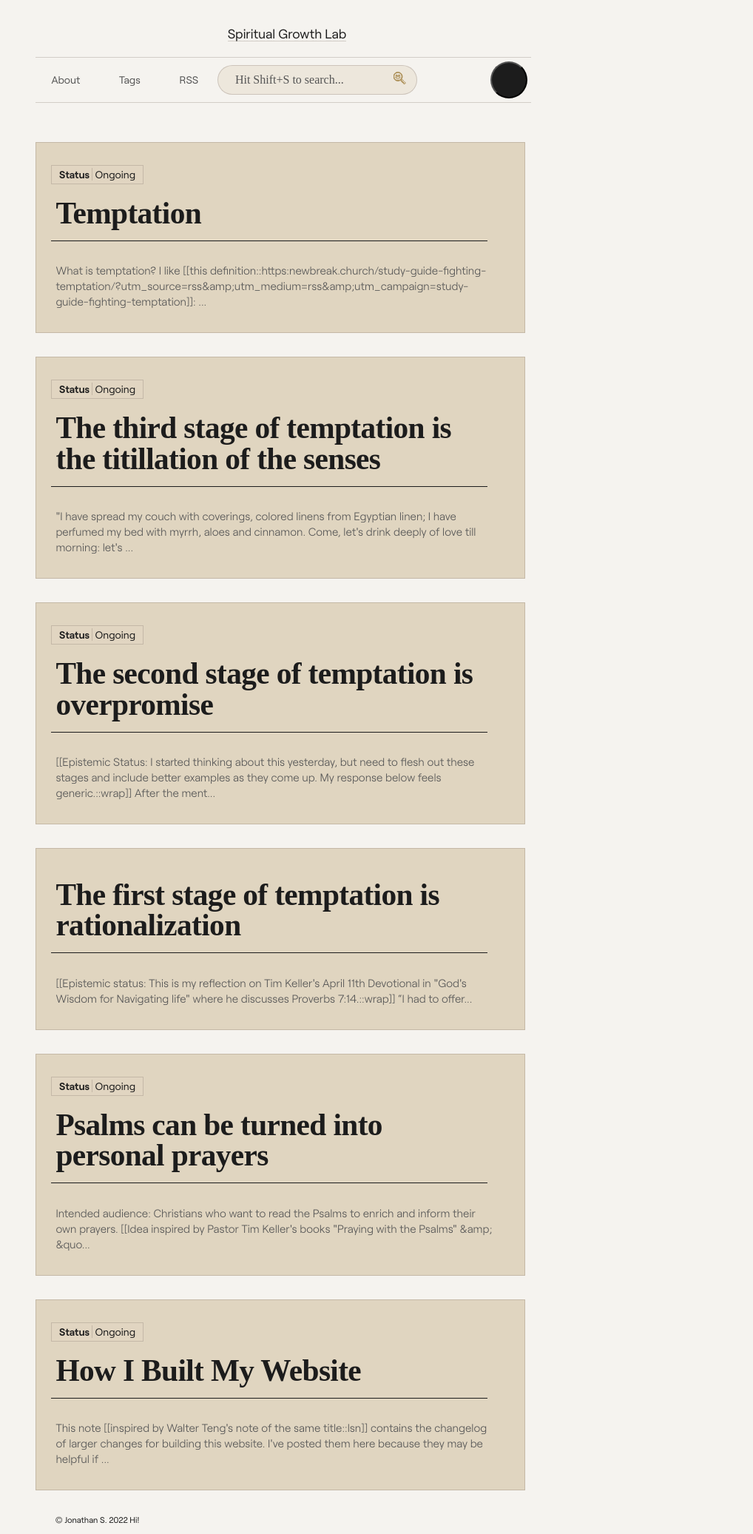
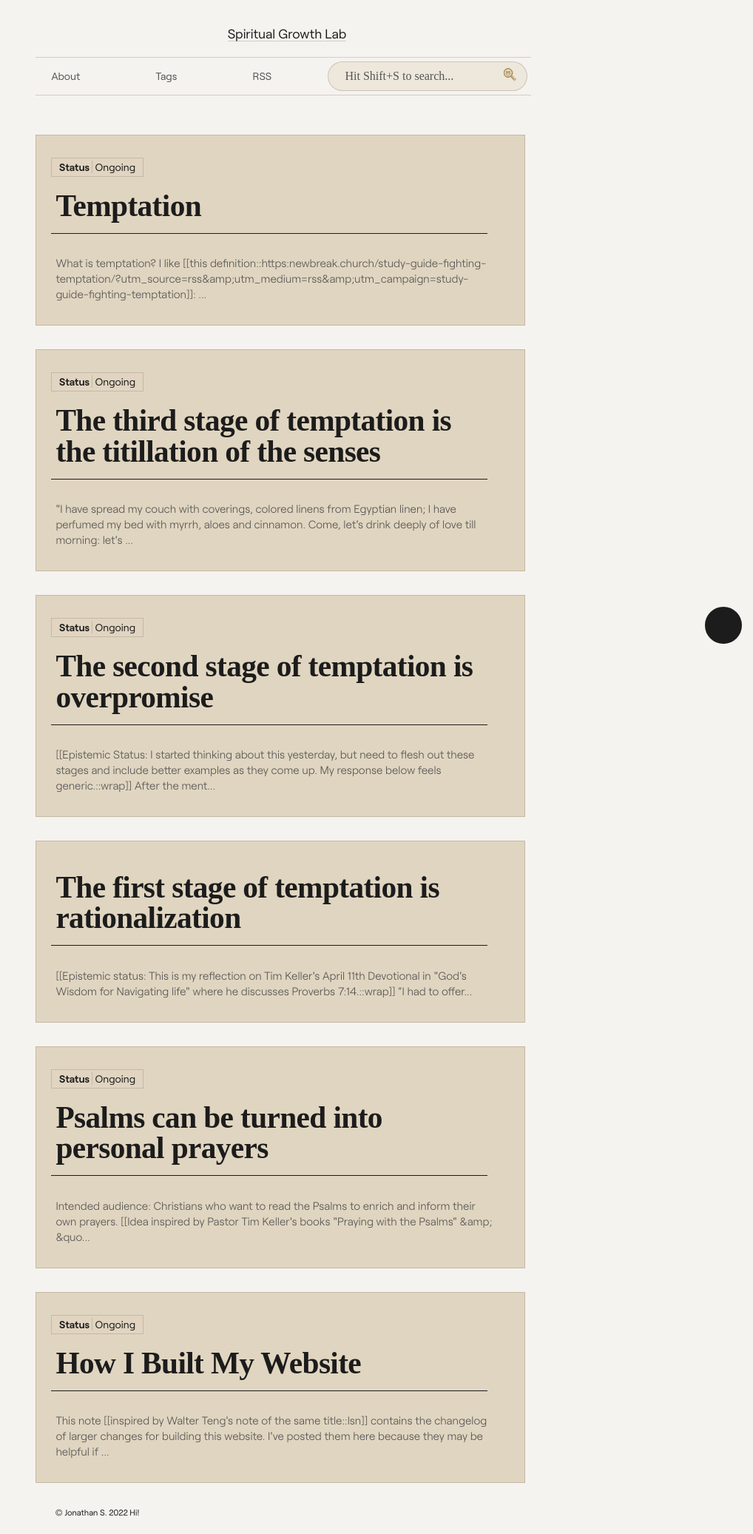
Before and after one commit to jsantiago611/digital-garden-master, a Jekyll site: the page built from index.md, in a window 1280 px wide. Shown: the whole page at 74% size, without its empty margins (262-1280 px from the left). Built offline with Jekyll 4.4.1, drawn with Linux system fonts in a browser that asks for light colours; some web fonts are replaced.

Commit message:
button moved

```diff
--- a/assets/css/Style.css
+++ b/assets/css/Style.css
@@ -1676,6 +1676,10 @@ summary {
     border-radius: 50%;
     align-items: stretch;
     padding-top: 0.35rem;
+    position: fixed;
+    bottom: 30px;
+    right: 15px;
+    border: 2px solid var(--c-text);
 }
 
 .button,
```
